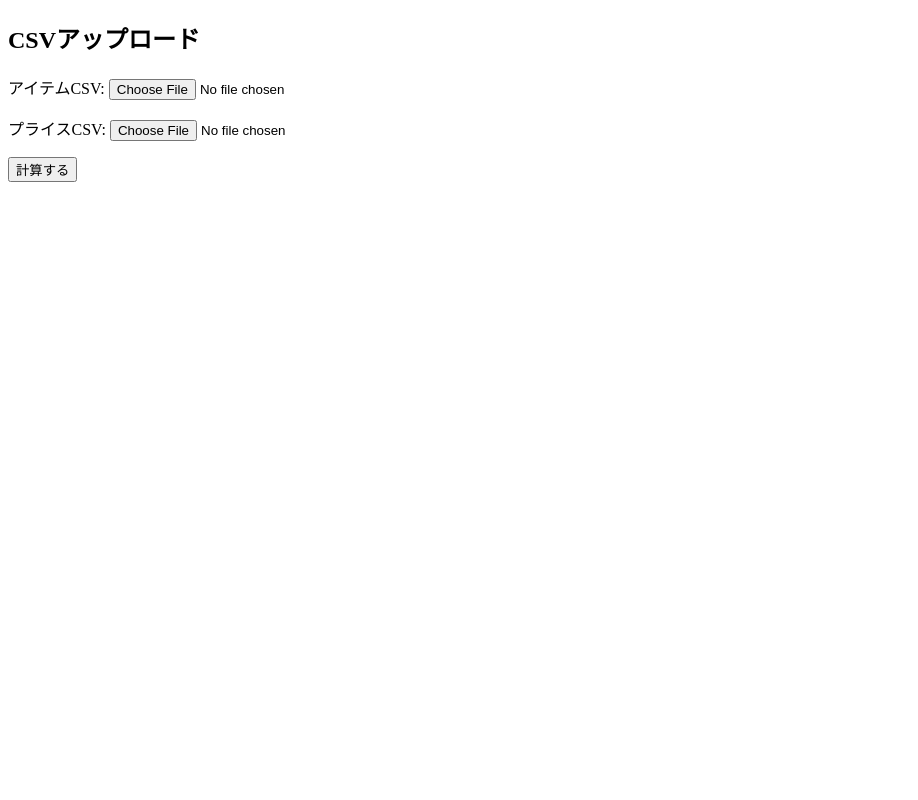
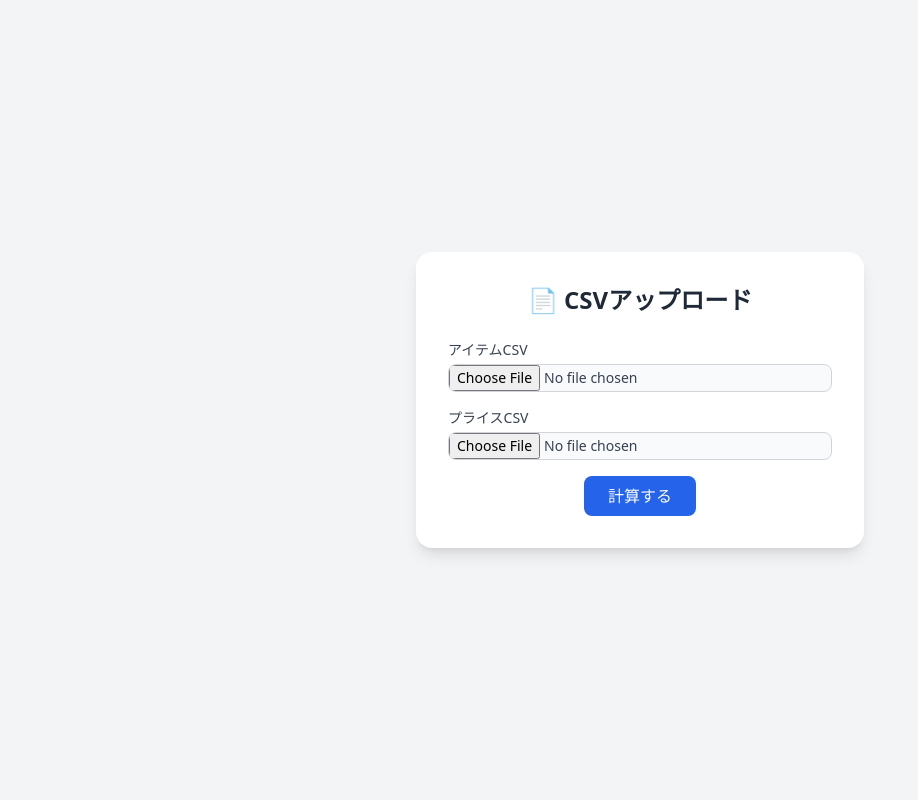
Before and after one commit to tsukasakakuda/mb-jewelry-app, a Flask app: page / in a window 1280 px wide. Shown: the whole page, without its empty margins (0-918 px from the left). Run offline with Flask 3, Linux system fonts and the light colour scheme; some libraries are stand-ins or nearby versions.

Commit message:
💄 Tailwindでindex.htmlのデザインを強化

```diff
--- a/templates/index.html
+++ b/templates/index.html
@@ -1,15 +1,26 @@
 <!DOCTYPE html>
-<html>
+<html lang="ja">
 <head>
   <meta charset="UTF-8">
   <title>CSV計算ツール</title>
+  <script src="https://cdn.tailwindcss.com"></script>
 </head>
-<body>
-  <h2>CSVアップロード</h2>
-  <form method="post" enctype="multipart/form-data">
-    <p>アイテムCSV: <input type="file" name="item_file" required></p>
-    <p>プライスCSV: <input type="file" name="price_file" required></p>
-    <p><input type="submit" value="計算する"></p>
-  </form>
+<body class="bg-gray-100 min-h-screen flex items-center justify-center">
+  <div class="bg-white shadow-lg rounded-2xl p-8 w-full max-w-md">
+    <h2 class="text-2xl font-bold text-gray-800 mb-6 text-center">📄 CSVアップロード</h2>
+    <form method="post" enctype="multipart/form-data" class="space-y-4">
+      <div>
+        <label class="block text-sm font-medium text-gray-700 mb-1">アイテムCSV</label>
+        <input type="file" name="item_file" required class="block w-full text-sm text-gray-700 bg-gray-50 border border-gray-300 rounded-lg cursor-pointer focus:outline-none focus:ring-2 focus:ring-blue-500">
+      </div>
+      <div>
+        <label class="block text-sm font-medium text-gray-700 mb-1">プライスCSV</label>
+        <input type="file" name="price_file" required class="block w-full text-sm text-gray-700 bg-gray-50 border border-gray-300 rounded-lg cursor-pointer focus:outline-none focus:ring-2 focus:ring-blue-500">
+      </div>
+      <div class="text-center">
+        <input type="submit" value="計算する" class="bg-blue-600 text-white px-6 py-2 rounded-lg hover:bg-blue-700 transition duration-200">
+      </div>
+    </form>
+  </div>
 </body>
 </html>
```
